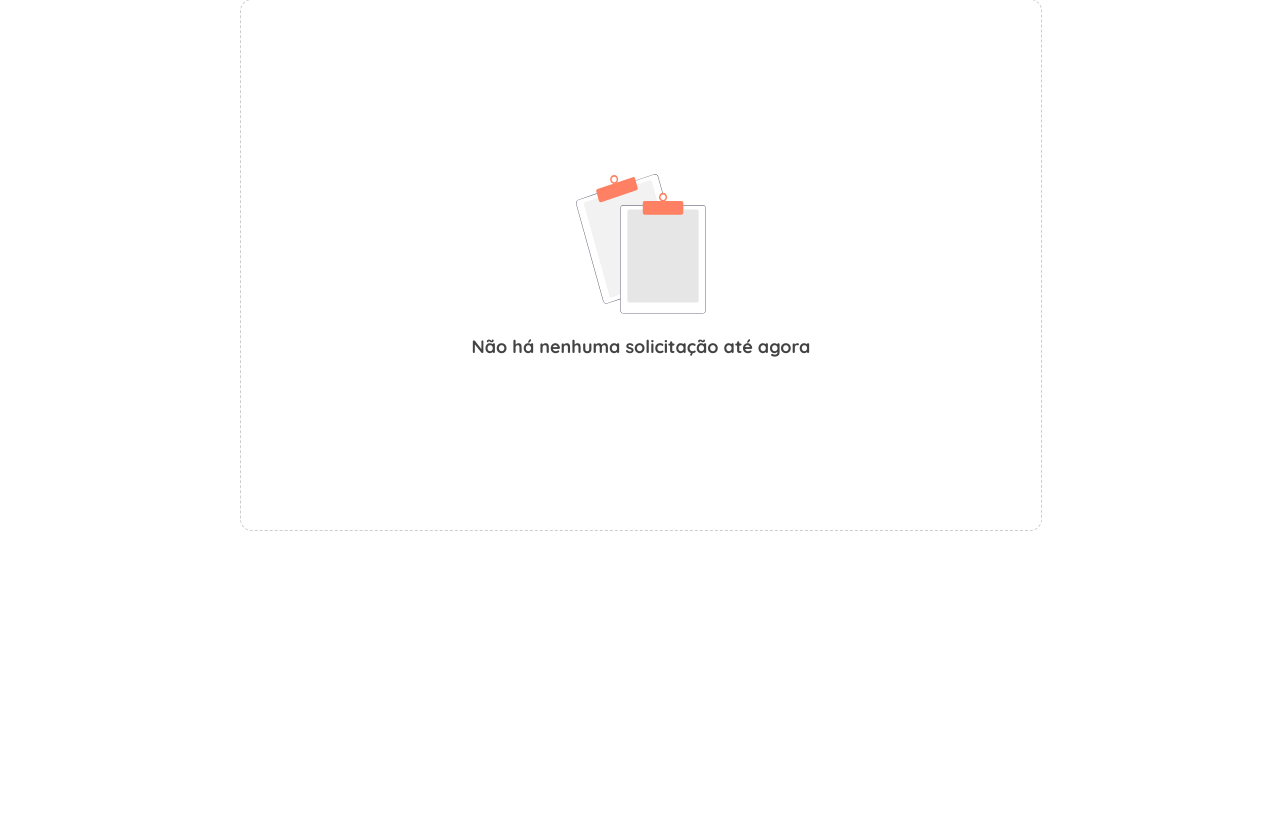
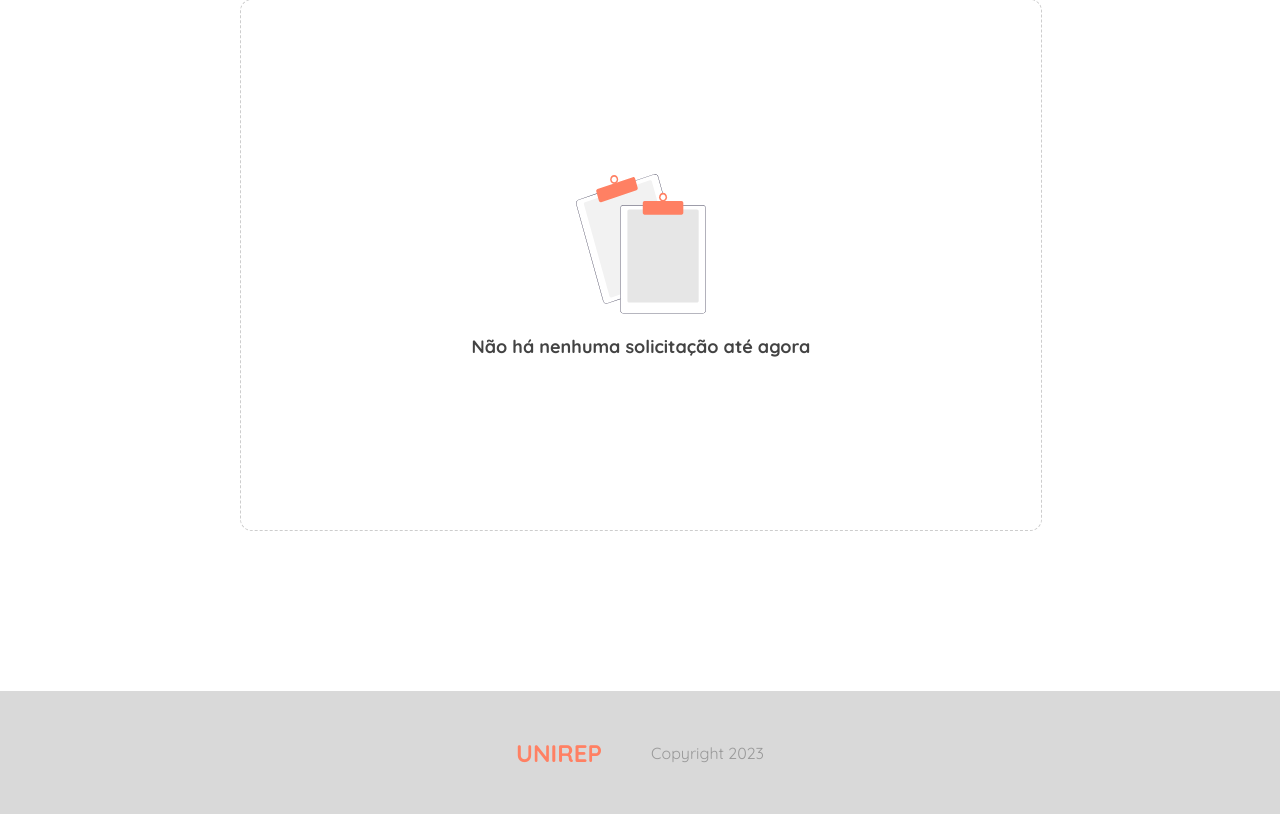
Before and after one commit to luacarol/unirep, a Django app: page /home in a window 1280 px wide. Shown: the part 738-1552 px from the top of the page. Before the commit the page ends 1269 px from the top, so only its background shows below. Run offline with Django 4.2, Linux system fonts and the light colour scheme.

Commit message:
Colocando o footer nas páginas

```diff
--- /dev/null
+++ b/unirep_app/static/css/partials/footer.css
@@ -0,0 +1,23 @@
+.footer {
+    width: 100%;
+    height: 7.688em;
+    background-color: #D9D9D9;
+    display: flex;
+    flex-direction: column;
+    align-items: center;
+    justify-content: center;
+    margin-top: 10em;
+}
+
+.div-texts-footer {
+    width: 15.5em;
+    display: flex;
+    flex-direction: row;
+    align-items: center;
+    justify-content: space-between;
+}
+
+.footer .subtitle {
+    margin: 0em;
+    color: var(--orange);
+}
--- a/unirep_app/templates/create_republic.html
+++ b/unirep_app/templates/create_republic.html
@@ -132,6 +132,8 @@
 
     </div>
 
+    {% include 'partials/footer.html' %}
+
 </body>
 
 </html>
--- a/unirep_app/templates/edit_profile.html
+++ b/unirep_app/templates/edit_profile.html
@@ -116,6 +116,8 @@
 
     </div>
 
+    {% include 'partials/footer.html' %}
+
 </body>
 
 </html>
--- a/unirep_app/templates/edit_republic.html
+++ b/unirep_app/templates/edit_republic.html
@@ -132,6 +132,8 @@
 
     </div>
 
+    {% include 'partials/footer.html' %}
+
 </body>
 
 </html>
--- a/unirep_app/templates/home.html
+++ b/unirep_app/templates/home.html
@@ -214,5 +214,7 @@
         </div>
 
     </div>
+
+    {% include 'partials/footer.html' %}
 </body>
 </html>
--- /dev/null
+++ b/unirep_app/templates/partials/footer.html
@@ -0,0 +1,12 @@
+{% load static %}
+
+<link rel="stylesheet" href="{% static 'css/partials/footer.css' %}">
+
+<footer class="footer">
+
+    <div class="div-texts-footer">
+        <h3 class="subtitle gray-text">UNIREP</h3>
+        <h4 class="minor-subtitke gray-text">Copyright 2023</h4>
+    </div>
+
+</footer>
--- a/unirep_app/templates/republic_information.html
+++ b/unirep_app/templates/republic_information.html
@@ -56,6 +56,8 @@
 
     </div>
 
+    {% include 'partials/footer.html' %}
+
     <script>
 
         // All varibales
--- a/unirep_app/templates/republics.html
+++ b/unirep_app/templates/republics.html
@@ -193,5 +193,7 @@
 
     </div>
 
+    {% include 'partials/footer.html' %}
+
 </body>
 </html>
--- a/unirep_app/templates/see_items_pay.html
+++ b/unirep_app/templates/see_items_pay.html
@@ -37,6 +37,8 @@
 
     </div>
 
+    {% include 'partials/footer.html' %}
+
 </body>
 
 </html>
```
Also changed, not shown: unirep_app/static/css/welcome.css (+0 -22 lines), unirep_app/templates/welcome.html (+1 -8 lines).
